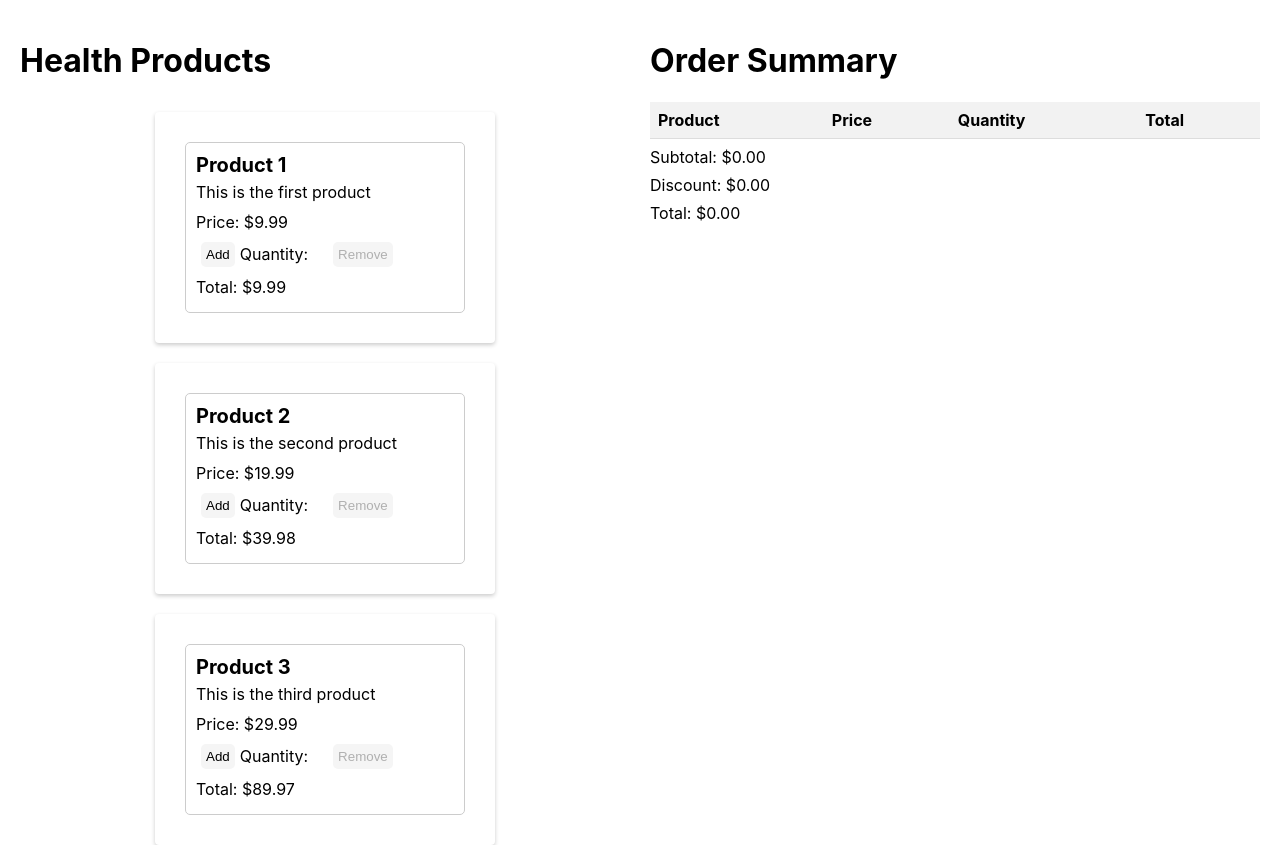
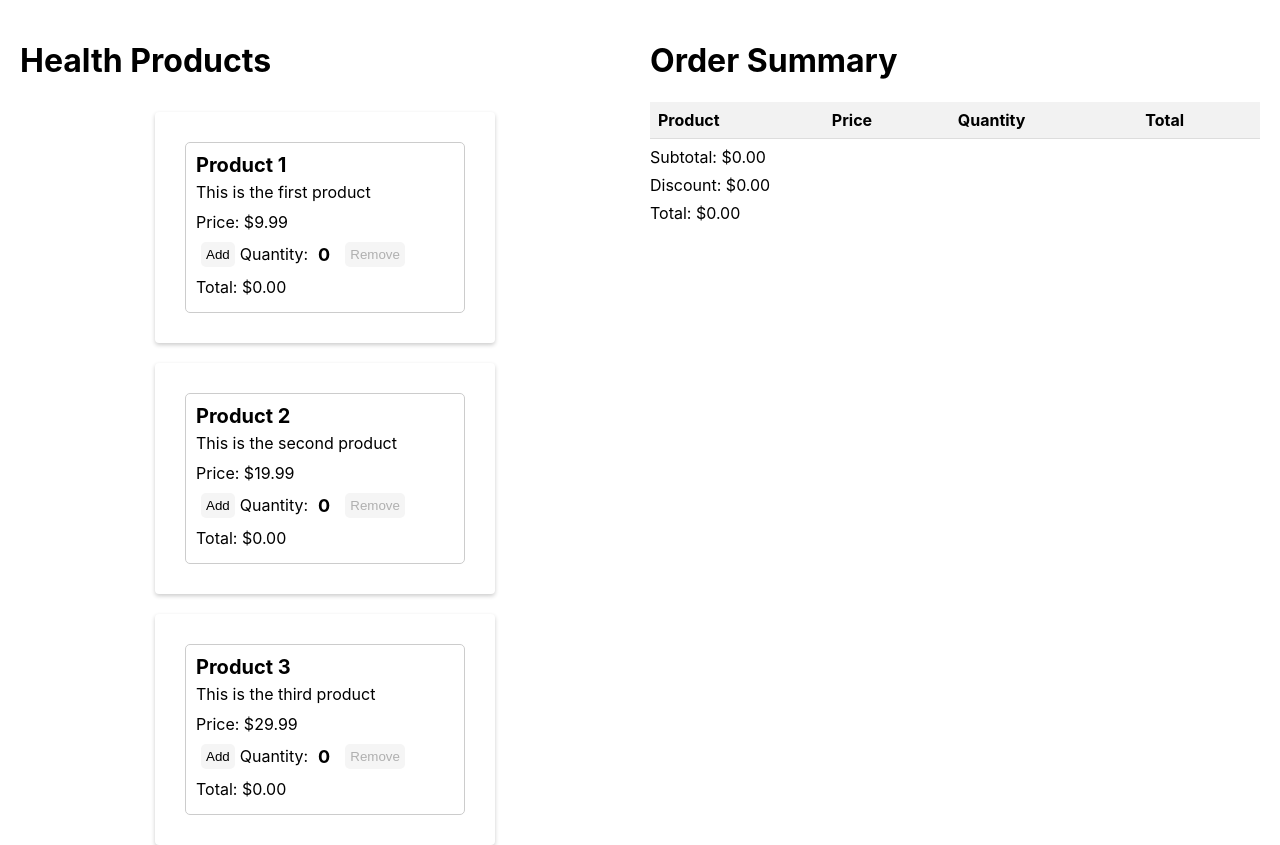
Before and after one commit to beedyboy/react-checkout, a React (Create React App) app: page / in a window 1280 px wide. Shown: the top 845 px of the page. Built offline with nearby package versions, Linux system fonts and the light colour scheme; the HTML template or start-up script is replaced by a standard one.

Commit message:
User Context API and useReducer from ReactJS to manage state
The reason is to make the code concise by removing drilling of props and
to make it easier to read and maintain.

```diff
--- a/src/components/App/App.js
+++ b/src/components/App/App.js
@@ -1,12 +1,14 @@
-import React from "react";
 import "./App.css";
 import Checkout from "../Checkout/Checkout";
+import CheckoutDataProvider from "../../context/CheckoutContext";
 
 function App() {
   return (
-    <div className="App">
-      <Checkout />
-    </div>
+    <CheckoutDataProvider>
+      <div className="App">
+        <Checkout />
+      </div>
+    </CheckoutDataProvider>
   );
 }
 
--- a/src/components/Checkout/Checkout.js
+++ b/src/components/Checkout/Checkout.js
@@ -1,54 +1,18 @@
-import {
-  totalPrice,
-  addOrRemoveProductFromCart,
-} from "../../helpers/helpers";
-import { getProducts } from "../../api/api";
-import React, { useState, useEffect } from "react";
+import { useContext } from "react";
 import LoadingIcon from "../LoadingIcon/LoadingIcon";
 import ProductList from "../ProductList/ProductList";
 import OrderSummary from "../OrderSummary/OrderSummary";
+import { CheckoutContext } from "../../context/CheckoutContext";
 
 const Checkout = () => {
-  const [cart, setCart] = useState({});
-  const [products, setProducts] = useState([]);
-  const [isLoading, setIsLoading] = useState(true);
-
-  useEffect(() => {
-    (async () => {
-      const data = await getProducts();
-      setProducts(data);
-      setIsLoading(false);
-    })();
-  }, []);
-
-  const { addProductToCart, removeProductFromCart } =
-    addOrRemoveProductFromCart(setCart);
-
-  const { cartSubtotal, discount, total } = totalPrice(
-    cart,
-    products
-  );
-
+  const { state } = useContext(CheckoutContext);
   return (
     <>
-      <LoadingIcon isLoading={isLoading} />
-      {!isLoading && (
+      <LoadingIcon />
+      {!state.isLoading && (
         <>
-          <ProductList
-            cart={cart}
-            products={products}
-            addProductToCart={addProductToCart}
-            removeProductFromCart={removeProductFromCart}
-          />
-          <OrderSummary
-            cart={cart}
-            total={total}
-            products={products}
-            discount={discount}
-            cartSubtotal={cartSubtotal}
-            addProductToCart={addProductToCart}
-            removeProductFromCart={removeProductFromCart}
-          />
+          <ProductList />
+          <OrderSummary />
         </>
       )}
     </>
--- a/src/components/LoadingIcon/LoadingIcon.js
+++ b/src/components/LoadingIcon/LoadingIcon.js
@@ -1,13 +1,22 @@
 import "./LoadingIcon.css";
+import { useContext } from "react";
+import { CheckoutContext } from "../../context/CheckoutContext";
 
-const LoadingIcon = ({ isLoading }) => (
-  <div className={`${isLoading ? "loading-div" : "hide"}`}>
-    <span
-      className={`loading-icon ${isLoading ? "loading" : ""}`}
+const LoadingIcon = () => {
+  const { state } = useContext(CheckoutContext);
+  return (
+    <div
+      className={`${state.isLoading ? "loading-div" : "hide"}`}
     >
-      Health Shop
-    </span>
-  </div>
-);
+      <span
+        className={`loading-icon ${
+          state.isLoading ? "loading" : ""
+        }`}
+      >
+        Health Shop
+      </span>
+    </div>
+  );
+};
 
 export default LoadingIcon;
--- a/src/components/OrderSummary/OrderSummary.js
+++ b/src/components/OrderSummary/OrderSummary.js
@@ -1,26 +1,19 @@
+import { useContext } from "react";
 import OrderTable from "../OrderTable/OrderTable";
+import { CheckoutContext } from "../../context/CheckoutContext";
 
-const OrderSummary = ({
-  cart,
-  total,
-  discount,
-  products,
-  cartSubtotal,
-  addProductToCart,
-  removeProductFromCart,
-}) => (
+const OrderSummary = () => {
+  const { total, discount, cartSubtotal } =
+    useContext(CheckoutContext);
+  return (
     <div className="checkout-grid">
       <h1>Order Summary</h1>
-    <OrderTable
-      cart={cart}
-      products={products}
-      addProductToCart={addProductToCart}
-      removeProductFromCart={removeProductFromCart}
-    />
+      <OrderTable />
       <p>Subtotal: ${cartSubtotal.toFixed(2)}</p>
       <p>Discount: ${discount.toFixed(2)}</p>
       <p>Total: ${total.toFixed(2)}</p>
     </div>
   );
+};
 
 export default OrderSummary;
--- a/src/components/OrderTable/OrderTable.js
+++ b/src/components/OrderTable/OrderTable.js
@@ -1,29 +1,27 @@
 import TableRow from "./TableRow";
 import TableHeader from "./TableHead";
+import { Fragment, useContext } from "react";
+import { CheckoutContext } from "../../context/CheckoutContext";
 
-const OrderTable = ({
-  cart,
-  products,
-  addProductToCart,
-  removeProductFromCart,
-}) => {
+const OrderTable = () => {
+  const { state } = useContext(CheckoutContext);
   return (
     <table className="order-summary-table">
       <TableHeader />
       <tbody>
-        {Object.keys(cart).map((productId) => {
-          const product = products.find(
+        {Object.keys(state.cart).map((productId) => {
+          const product = state.products.find(
             (p) => p.id === parseInt(productId)
           );
-          const quantity = cart[productId];
+          const quantity = state.cart[productId];
           return (
-            <TableRow
-              product={product}
-              quantity={quantity}
-              productId={productId}
-              addProductToCart={addProductToCart}
-              removeProductFromCart={removeProductFromCart}
-            />
+            <Fragment key={productId}>
+              <TableRow
+                product={product}
+                quantity={quantity}
+                productId={productId}
+              />
+            </Fragment>
           );
         })}
       </tbody>
--- a/src/components/OrderTable/TableRow.js
+++ b/src/components/OrderTable/TableRow.js
@@ -1,10 +1,10 @@
-const TableRow = ({
-  product,
-  quantity,
-  productId,
-  addProductToCart,
-  removeProductFromCart,
-}) => (
+import { useContext } from "react";
+import { CheckoutContext } from "../../context/CheckoutContext";
+
+const TableRow = ({ product, quantity, productId }) => {
+  const { addProductToCart, removeProductFromCart } =
+    useContext(CheckoutContext);
+  return (
     <tr key={productId}>
       <td>{product.name}</td>
       <td>${product.price.toFixed(2)}</td>
@@ -20,5 +20,6 @@ const TableRow = ({
       <td>${(product.price * quantity).toFixed(2)}</td>
     </tr>
   );
+};
 
 export default TableRow;
--- a/src/components/Product/Product.js
+++ b/src/components/Product/Product.js
@@ -2,13 +2,12 @@ import {
   disableButton,
   addOrRemoveFromCart,
 } from "../../helpers/helpers";
+import { useContext } from "react";
+import { CheckoutContext } from "../../context/CheckoutContext";
 
-const Product = ({
-  cart,
-  product,
-  addProductToCart,
-  removeProductFromCart,
-}) => {
+const Product = ({ product }) => {
+  const { state, addProductToCart, removeProductFromCart } =
+    useContext(CheckoutContext);
   const { handleAddToCart, handleRemoveFromCart } =
     addOrRemoveFromCart(
       product,
@@ -17,7 +16,7 @@ const Product = ({
     );
 
   const { isAddDisabled, isRemoveDisabled } = disableButton(
-    cart,
+    state.cart,
     product
   );
 
@@ -34,7 +33,7 @@ const Product = ({
           Add
         </button>
         Quantity:
-        <span>{cart[product.id]}</span>
+        <span>{state.cart[product.id] || 0}</span>
         <button
           onClick={handleRemoveFromCart}
           disabled={isRemoveDisabled}
@@ -42,7 +41,12 @@ const Product = ({
           Remove
         </button>
       </p>
-      <p>Total: ${(product.price * product.id).toFixed(2)}</p>
+      <p>
+        Total: $
+        {(product.price * state.cart[product.id] || 0).toFixed(
+          2
+        )}
+      </p>
     </div>
   );
 };
--- a/src/components/ProductList/ProductList.js
+++ b/src/components/ProductList/ProductList.js
@@ -1,28 +1,20 @@
+import { useContext } from "react";
 import Product from "../Product/Product";
+import { CheckoutContext } from "../../context/CheckoutContext";
 
-const ProductList = ({
-  cart,
-  products,
-  addProductToCart,
-  removeProductFromCart,
-}) => {
+const ProductList = () => {
+  const { state } = useContext(CheckoutContext);
   return (
     <div className="product-grid">
       <div>
         <h1>Health Products</h1>
-
         <div className="card-container">
-          {products.map((product) => (
+          {state.products.map((product) => (
             <div
               key={product.id}
               className="card"
             >
-              <Product
-                cart={cart}
-                product={product}
-                addProductToCart={addProductToCart}
-                removeProductFromCart={removeProductFromCart}
-              />
+              <Product product={product} />
             </div>
           ))}
         </div>
--- /dev/null
+++ b/src/constant/objectConstant.js
@@ -0,0 +1,8 @@
+const CHECKOUT_ACTIONS = {
+  CART_ADD: "CART_ADD",
+  PRODUCTS: "PRODUCTS",
+  IS_LOADING: "IS_LOADING",
+  CART_REMOVE: "CART_REMOVE",
+};
+
+export default CHECKOUT_ACTIONS;
--- /dev/null
+++ b/src/context/CheckoutContext.js
@@ -0,0 +1,63 @@
+import {
+  totalPrice,
+  addOrRemoveProductFromCart,
+} from "../helpers/helpers";
+import { getProducts } from "../api/api";
+import checkoutReducer from "../reducer/checkoutReducer";
+import CHECKOUT_ACTIONS from "../constant/objectConstant";
+import { createContext, useEffect, useReducer } from "react";
+
+const INITIAL_STATE = {
+  cart: {},
+  products: [],
+  isLoading: true,
+};
+
+export const CheckoutContext = createContext();
+
+const CheckoutDataProvider = ({ children }) => {
+  const [state, dispatch] = useReducer(
+    checkoutReducer,
+    INITIAL_STATE
+  );
+
+  useEffect(() => {
+    (async () => {
+      const data = await getProducts();
+      dispatch({
+        type: CHECKOUT_ACTIONS.PRODUCTS,
+        payload: data,
+      });
+      dispatch({
+        type: CHECKOUT_ACTIONS.IS_LOADING,
+        payload: false,
+      });
+    })();
+  }, []);
+
+  const { addProductToCart, removeProductFromCart } =
+    addOrRemoveProductFromCart(state, dispatch);
+
+  const { cartSubtotal, discount, total } = totalPrice(
+    state.cart,
+    state.products
+  );
+
+  const value = {
+    state,
+    total,
+    dispatch,
+    discount,
+    cartSubtotal,
+    addProductToCart,
+    removeProductFromCart,
+  };
+
+  return (
+    <CheckoutContext.Provider value={value}>
+      {children}
+    </CheckoutContext.Provider>
+  );
+};
+
+export default CheckoutDataProvider;
--- a/src/helpers/helpers.js
+++ b/src/helpers/helpers.js
@@ -1,15 +1,24 @@
-export const addOrRemoveProductFromCart = (setCart) => {
+import CHECKOUT_ACTIONS from "../constant/objectConstant";
+
+export const addOrRemoveProductFromCart = (state, dispatch) => {
   const addProductToCart = (productId) => {
-    setCart((prevCart) => {
-      const newCart = { ...prevCart };
+    dispatch({
+      type: CHECKOUT_ACTIONS.CART_ADD,
+      payload: (() => {
+        const cart = state.cart;
+        const newCart = { ...cart };
         newCart[productId] = (newCart[productId] || 0) + 1;
         return newCart;
+      })(),
     });
   };
 
   const removeProductFromCart = (productId) => {
-    setCart((prevCart) => {
-      const newCart = { ...prevCart };
+    dispatch({
+      type: CHECKOUT_ACTIONS.CART_REMOVE,
+      payload: (() => {
+        const cart = state.cart;
+        const newCart = { ...cart };
         if (newCart[productId] > 0) {
           newCart[productId] -= 1;
         }
@@ -17,6 +26,7 @@ export const addOrRemoveProductFromCart = (setCart) => {
           delete newCart[productId];
         }
         return newCart;
+      })(),
     });
   };
 
@@ -53,7 +63,7 @@ export const addOrRemoveFromCart = (
 export const disableButton = (cart, product) => {
   const isAddDisabled =
     product.quantity === 0 ||
-    (cart[product.id] || 0) === product.quantity;
+    (cart[product.id] || 0) >= product.quantity;
   const isRemoveDisabled = (cart[product.id] || 0) === 0;
 
   return { isAddDisabled, isRemoveDisabled };
--- /dev/null
+++ b/src/reducer/checkoutReducer.js
@@ -0,0 +1,34 @@
+import CHECKOUT_ACTIONS from "../constant/objectConstant";
+
+const checkoutReducer = (state, action) => {
+  switch (action.type) {
+    case CHECKOUT_ACTIONS.CART_ADD:
+      return {
+        ...state,
+        cart: action.payload,
+      };
+
+    case CHECKOUT_ACTIONS.PRODUCTS:
+      return {
+        ...state,
+        products: action.payload,
+      };
+
+    case CHECKOUT_ACTIONS.IS_LOADING:
+      return {
+        ...state,
+        isLoading: action.payload,
+      };
+
+    case CHECKOUT_ACTIONS.CART_REMOVE:
+      return {
+        ...state,
+        cart: action.payload,
+      };
+
+    default:
+      return state;
+  }
+};
+
+export default checkoutReducer;
```
Lines whose indentation alone changed are shown as unchanged.
